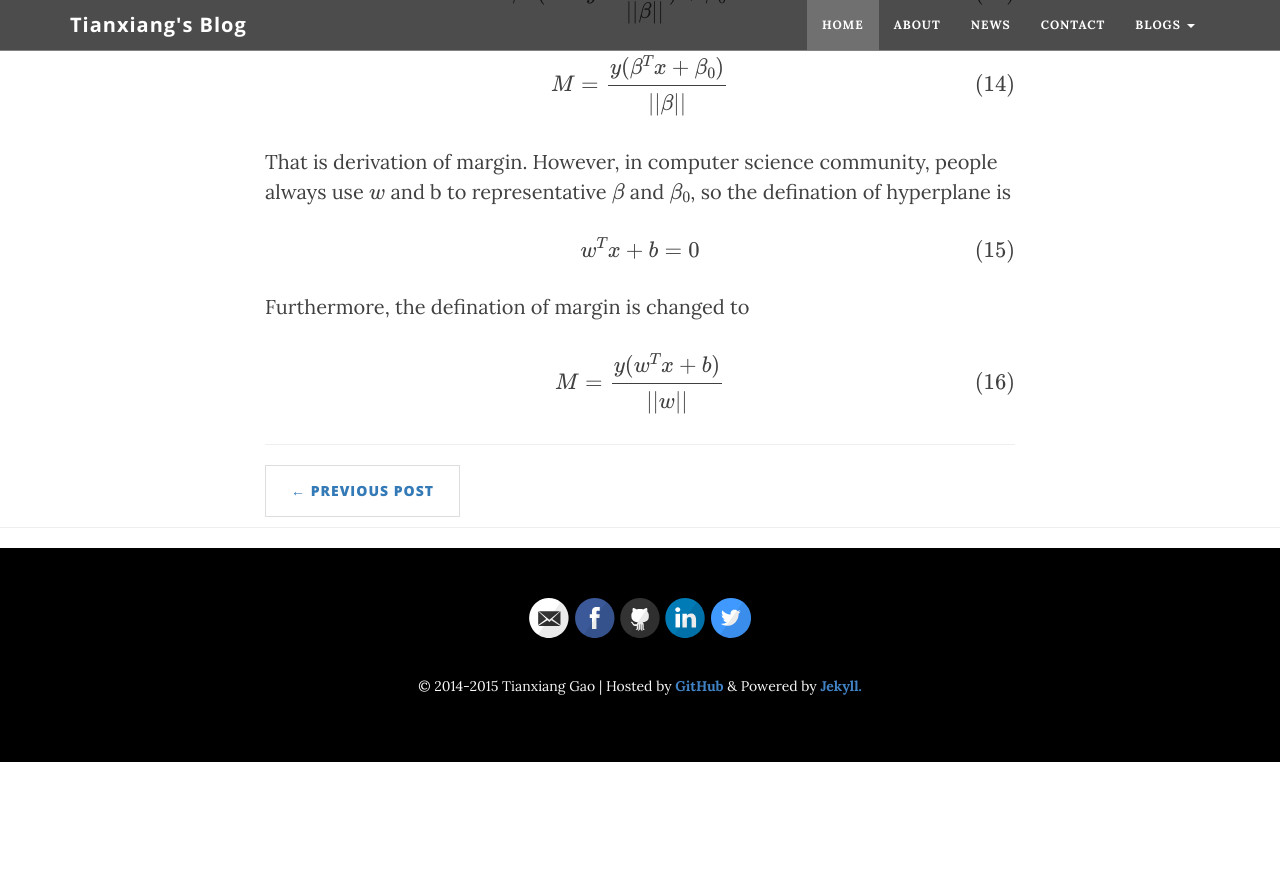
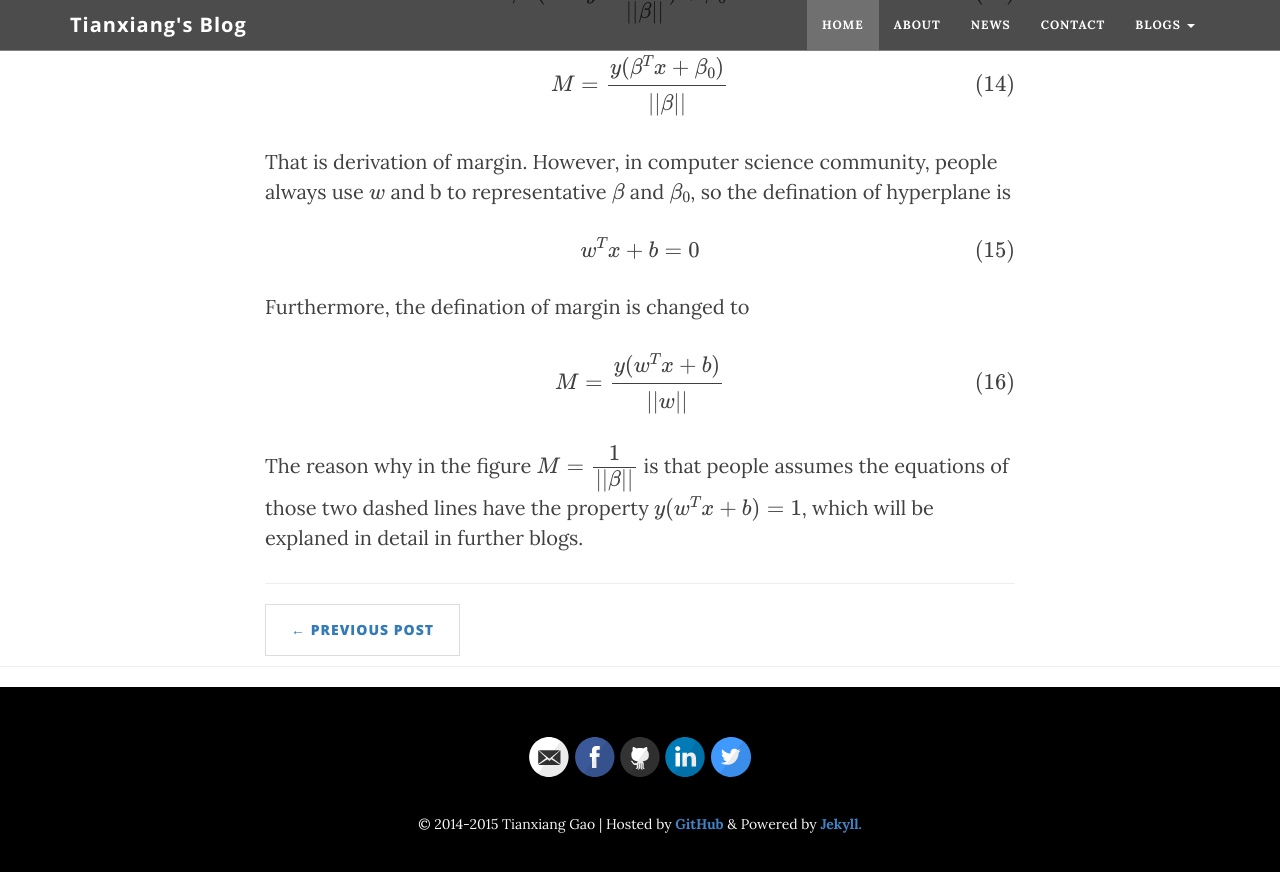
Before and after one commit to xuanix/blogs, a Jekyll site: the page built from _posts/2015-04-11-maximal-margin-classifier.markdown, in a window 1280 px wide and 900 px high, scrolled down 4226 px. Shown: the top 872 px of the window. Built offline with Jekyll 4.4.1, drawn with Linux system fonts in a browser that asks for light colours; nearby versions of some CDN libraries; formulas are drawn with MathJax 3; before the commit the page ends 4988 px from its top, so only the background shows below that.

Commit message:
Brief explanation of values of margin

```diff
--- a/_posts/2015-04-11-maximal-margin-classifier.markdown
+++ b/_posts/2015-04-11-maximal-margin-classifier.markdown
@@ -120,6 +120,11 @@
 	M=\cfrac{y(w^Tx+b)}{||w||}
 \end{equation}
 
+The reason why in the figure
+$
+M=\cfrac{1}{||\beta||}
+$
+is that people assumes the equations of those two dashed lines have the property $ y(w^Tx+b)=1 $, which will be explaned in detail in further blogs.
 
 
 [1]: http://www-bcf.usc.edu/~gareth/ISL/
```
